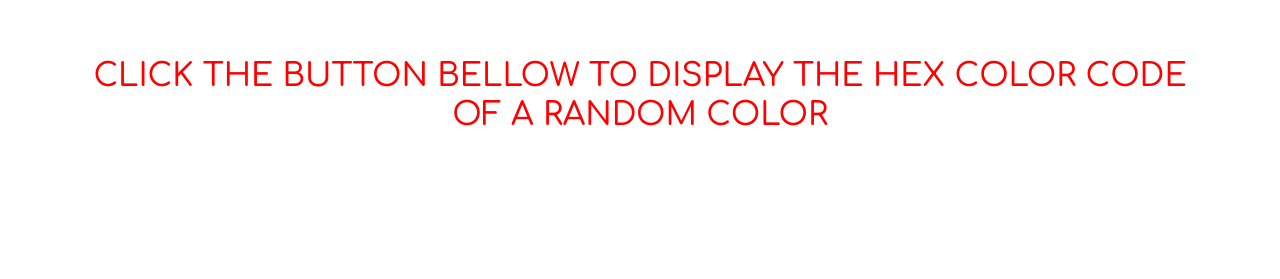
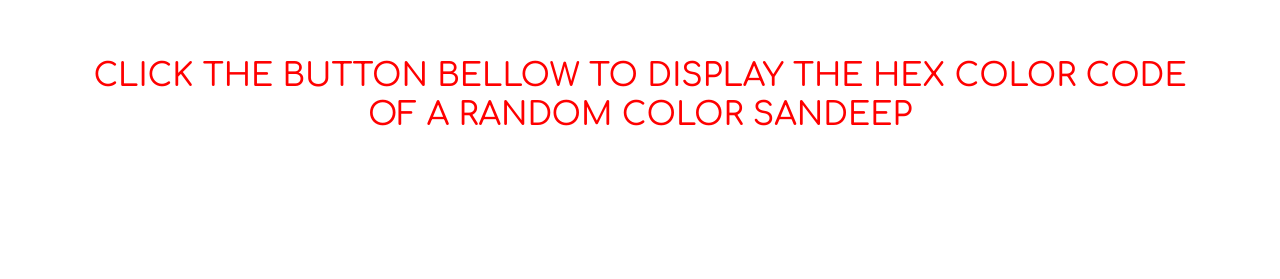
Before and after one commit to 0123sandeepkumar/demo-001, a plain HTML site: page html-css-js/hex-colors/index.html in a window 1280 px wide. Shown: the part 179-458 px from the top of the page. Drawn offline with nearby package versions, Linux system fonts and the light colour scheme.

Commit message:
adding modified index.html

```diff
--- a/html-css-js/hex-colors/index.html
+++ b/html-css-js/hex-colors/index.html
@@ -11,7 +11,7 @@
 
   <div class="container">
     <div class="hex-colors">
-      <h1>Click the button bellow to display the hex color code of a random color</h1>
+      <h1>Click the button bellow to display the hex color code of a random color sandeep</h1>
       <h2>The hex code of the color is #<span id="hex-code">00000</span></h2>
       <button onclick="changeColor()" class="btn btn-primary">Click Me</button>
     </div>
```
